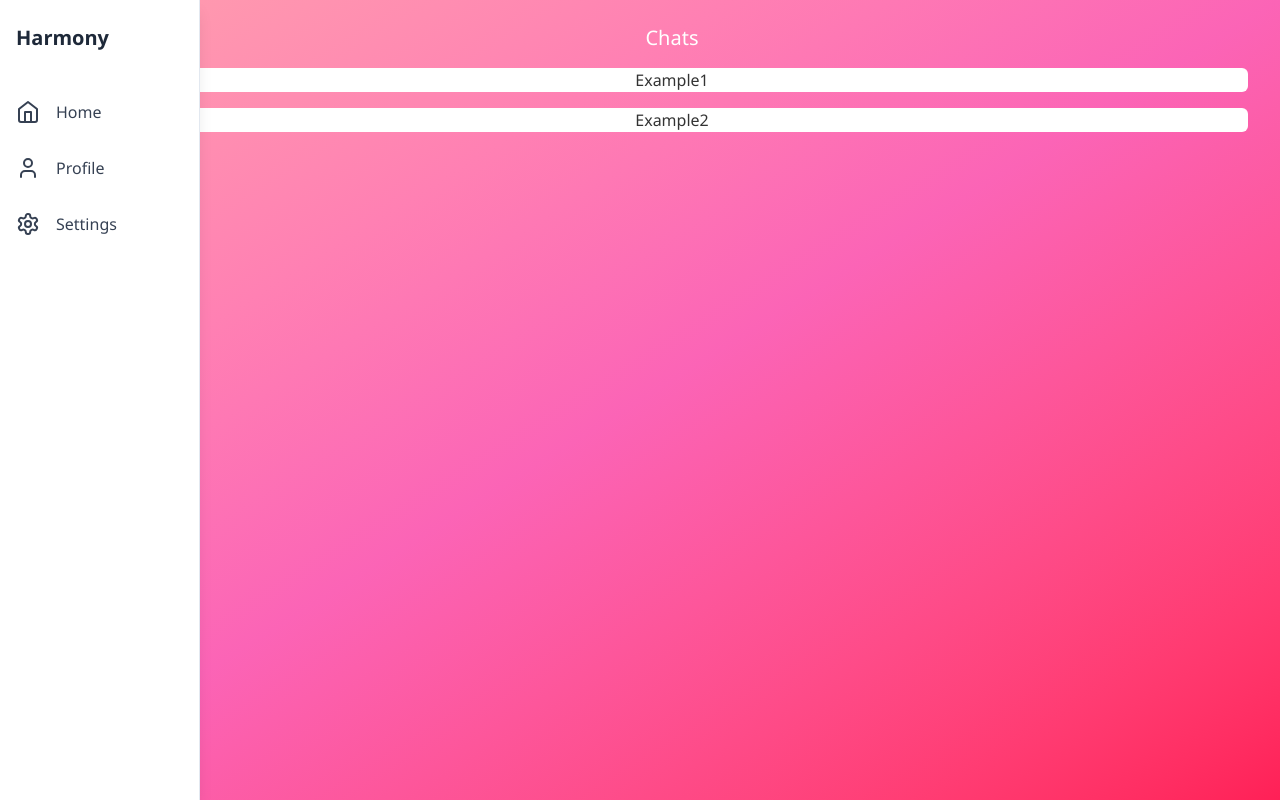
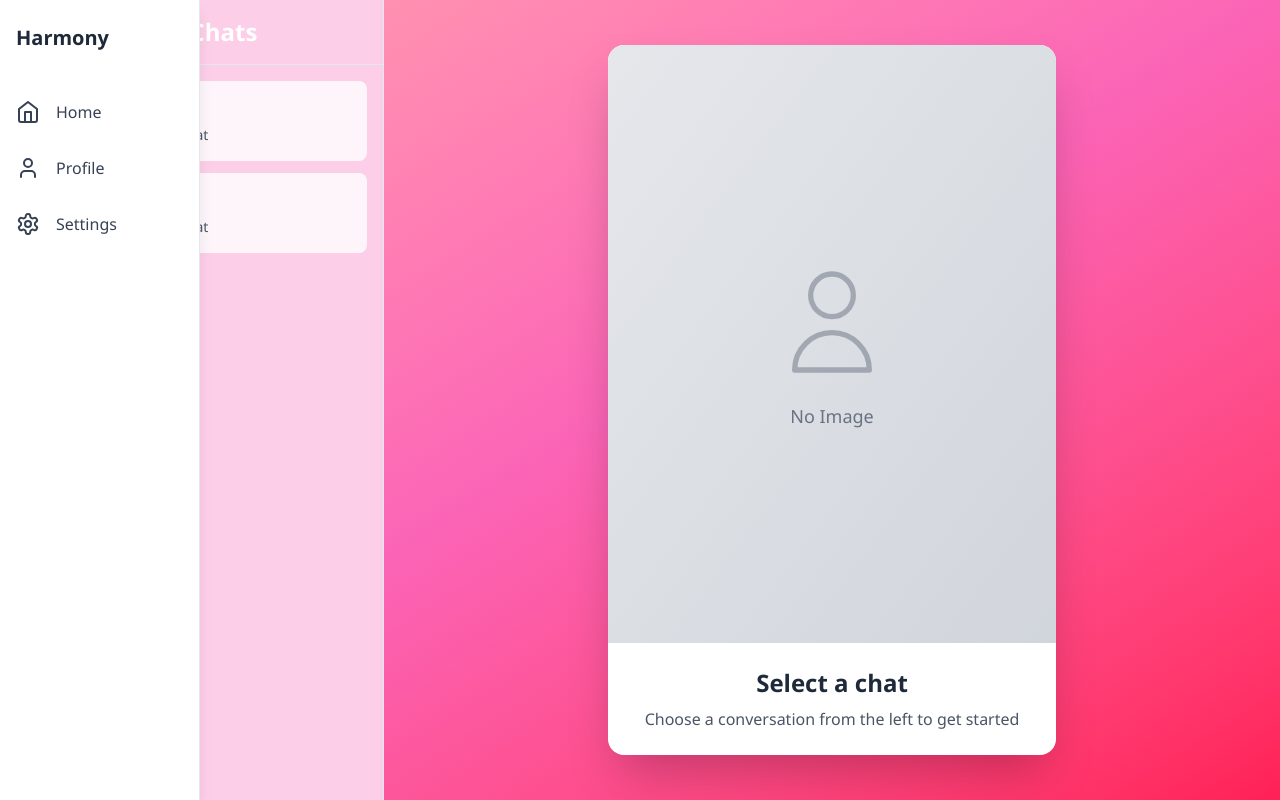
Before and after one commit to MasonAsemi/Harmony-Website, a React (Vite) app in the folder frontend/: page /dashboard in a window 1280 px wide. Built offline with nearby package versions, Linux system fonts and the light colour scheme; no server answers; the HTML template or start-up script is replaced by a standard one.

Commit message:
Updating Dashboard

```diff
--- a/frontend/src/pages/Dashboard.jsx
+++ b/frontend/src/pages/Dashboard.jsx
@@ -1,14 +1,15 @@
 import "../styles/profile.css";
-import ChatsList from "../components/chats/ChatsList";
 import Chat from "./Chat";
 import Sidebar from "../components/Sidebar";
 import { useState } from "react";
 
 const exampleChats = [
     {
+        id: 1,
         recipient: "Example1"
     },
     {
+        id: 2,
         recipient: "Example2"
     }
 ]
@@ -16,17 +17,80 @@ const exampleChats = [
 function Dashboard() {
     const [currentChat, setCurrentChat] = useState(null);
 
+    const handleChatClick = (chat) => {
+        // Toggle chat - if clicking the same chat, close it
+        if (currentChat?.id === chat.id) {
+            setCurrentChat(null);
+        } else {
+            setCurrentChat(chat);
+        }
+    };
+
     return (
         <div className="flex flex-row h-screen bg-gradient-to-br from-rose-300 via-pink-400 to-rose-500">
             <Sidebar />
-            <div className="flex-1 ml-16 p-6 overflow-auto">
-                <div className="max-w-6xl mx-auto">
-                    {
-                        (currentChat == null) ?
-                        (<ChatsList userChats={exampleChats} />) :
-                        (<Chat conversation={currentChat} />)
-                    }
+
+            {/* Left sidebar with chats */}
+            <div className="w-80 ml-16 bg-pink-200 border-r border-white/20 flex flex-col">
+                <div className="p-4 border-b border-white/20">
+                    <h2 className="text-2xl font-bold text-white text-center">Chats</h2>
                 </div>
+                <div className="flex-1 overflow-y-auto p-4 space-y-3">
+                    {exampleChats.map((chat) => (
+                        <button
+                            key={chat.id}
+                            onClick={() => handleChatClick(chat)}
+                            className={`w-full p-4 rounded-lg text-left transition-all ${
+                                currentChat?.id === chat.id
+                                    ? 'bg-white text-gray-900 shadow-lg'
+                                    : 'bg-white/80 text-gray-800 hover:bg-white hover:shadow-md'
+                            }`}
+                        >
+                            <div className="font-semibold">{chat.recipient}</div>
+                            <div className="text-sm text-gray-600 mt-1">Click to view chat</div>
+                        </button>
+                    ))}
+                </div>
+            </div>
+
+            {/* Main content area */}
+            <div className="flex-1 flex items-center justify-center p-6">
+                {currentChat ? (
+                    <div className="w-full h-full max-w-4xl bg-white rounded-2xl shadow-2xl overflow-hidden">
+                        <Chat conversation={currentChat} />
+                    </div>
+                ) : (
+                    <div className="w-full max-w-md">
+                        <div className="bg-white rounded-2xl shadow-2xl overflow-hidden">
+                            {/* Profile image placeholder */}
+                            <div className="aspect-[3/4] bg-gradient-to-br from-gray-200 to-gray-300 flex items-center justify-center">
+                                <div className="text-center text-gray-500">
+                                    <svg
+                                        xmlns="http://www.w3.org/2000/svg"
+                                        className="h-32 w-32 mx-auto mb-4 opacity-50"
+                                        fill="none"
+                                        viewBox="0 0 24 24"
+                                        stroke="currentColor"
+                                    >
+                                        <path
+                                            strokeLinecap="round"
+                                            strokeLinejoin="round"
+                                            strokeWidth={1}
+                                            d="M16 7a4 4 0 11-8 0 4 4 0 018 0zM12 14a7 7 0 00-7 7h14a7 7 0 00-7-7z"
+                                        />
+                                    </svg>
+                                    <p className="text-lg">No Image</p>
+                                </div>
+                            </div>
+
+                            {/* Name and info area */}
+                            <div className="p-6 text-center">
+                                <h2 className="text-2xl font-bold text-gray-800 mb-2">Select a chat</h2>
+                                <p className="text-gray-600">Choose a conversation from the left to get started</p>
+                            </div>
+                        </div>
+                    </div>
+                )}
             </div>
         </div>
     );
```
